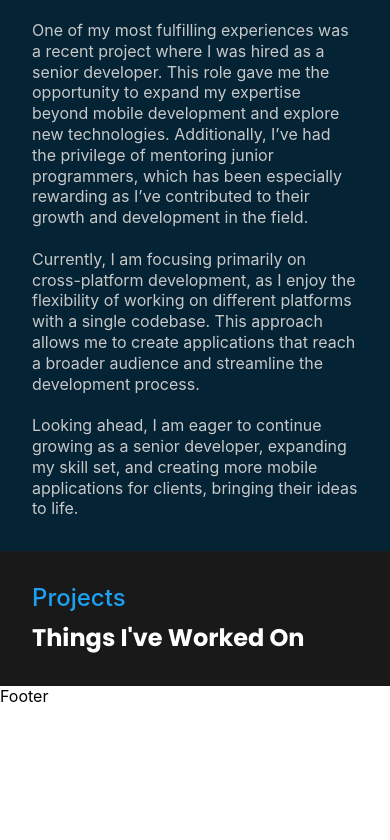
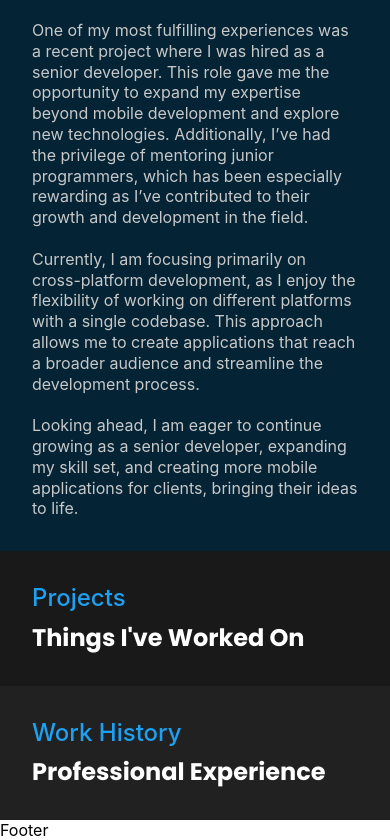
Before and after one commit to jmguillen1996/portfolio, a React (Create React App) app: page / in a window 390 px wide. Shown: the part 1793-2633 px from the top of the page. Before the commit the page ends 2499 px from the top, so only its background shows below. Built offline with nearby package versions, Linux system fonts and the light colour scheme.

Commit message:
Created containers for work history.

```diff
--- /dev/null
+++ b/src/Components/HomeExperience.js
@@ -0,0 +1,14 @@
+import React from "react";
+import "./Styles/HomeExperience.css";
+import work_history from "../Data/work_history.json";
+
+const HomeExperience = () => {
+    return(
+        <div className="experience-container">
+            <h2>Work History</h2>
+            <h1>Professional Experience</h1>
+        </div>
+    );
+}
+
+export default HomeExperience;
--- /dev/null
+++ b/src/Components/Styles/HomeExperience.css
@@ -0,0 +1,81 @@
+.experience-container {
+    background-color: rgb(33, 33, 33);
+    width: 100%;
+    top: 0;
+    padding-top: 5rem;
+    padding-bottom: 5rem;
+}
+
+.experience-container h2 {
+    color: rgb(29, 161, 242);
+    font-weight: 500;
+    margin: 0;
+    margin-left: 20rem;
+}
+
+.experience-container h1 {
+    color: rgb(255, 255, 255);
+    font-weight: 600;
+    font-size: 2.4rem;
+    line-height: 2rem;
+    margin: 0;
+    margin-top: 0.6rem;
+    margin-left: 20rem;
+    font-family: Poppins, sans-serif;
+}
+
+@media (max-width: 1450px) {
+    .experience-container h2 {
+        margin-left: 10rem;
+    }
+
+    .experience-container h1 {
+        margin-left: 10rem;
+    }
+}
+
+@media (max-width: 1100px) {
+    .experience-container h2 {
+        margin-left: 5rem;
+    }
+
+    .experience-container h1 {
+        margin-left: 5rem;
+    }
+}
+
+@media (max-width: 940px) {
+    .experience-container {
+        padding-top: 2rem;
+        padding-bottom: 2rem;
+    }
+
+    .experience-container h2 {
+        margin-left: 2rem;
+    }
+
+    .experience-container h1 {
+        margin-left: 2rem;
+    }
+}
+
+@media (max-width: 682px) {
+
+
+    .experience-container h1 {
+        font-size: 2rem;
+    }
+
+}
+
+@media (max-width: 670px) {
+
+    .experience-container h2 {
+        font-size: 1.5rem;
+    }
+
+    .experience-container h1 {
+        font-size: 1.5rem;
+    }
+
+}
--- /dev/null
+++ b/src/Data/work_history.json
@@ -0,0 +1,27 @@
+[
+    {
+        "position": "Sr. Software Developer",
+        "company": "Vision Frame AI",
+        "address": "US",
+        "others": "(Project Based)",
+        "timeline": "January 2024 - July 2024"
+    },
+    {
+        "position": "Associate Research & Development Engineer",
+        "company": "Advanced World Solutions Inc.",
+        "address": "Makati City, PH",
+        "timeline": "April 2022 - December 2023"
+    },
+    {
+        "position": "Mobile Application Developer",
+        "company": "FPG Insurance Inc.",
+        "address": "Makati City, PH",
+        "timeline": "October 2020 - April 2022"
+    },
+    {
+        "position": "Software Developer",
+        "company": "In1go Technologies Inc.",
+        "address": "Makati City, PH",
+        "timeline": "July 2017 - October 2020"
+    }
+]
--- a/src/Routes/Home.js
+++ b/src/Routes/Home.js
@@ -5,6 +5,7 @@ import Footer from "../Components/Footer";
 import HeaderNav from "../Components/HeaderNav";
 import HomeAboutMe from "../Components/HomeAboutMe";
 import HomeProjects from "../Components/HomeProjects";
+import HomeExperience from "../Components/HomeExperience";
 import "./Styles/Home.css";
 
 const Home = () => {
@@ -19,6 +20,7 @@ const Home = () => {
                 <HomeSkills />
                 <HomeAboutMe />
                 <HomeProjects />
+                <HomeExperience />
                 <Footer />
             </div>
         </div>
```
